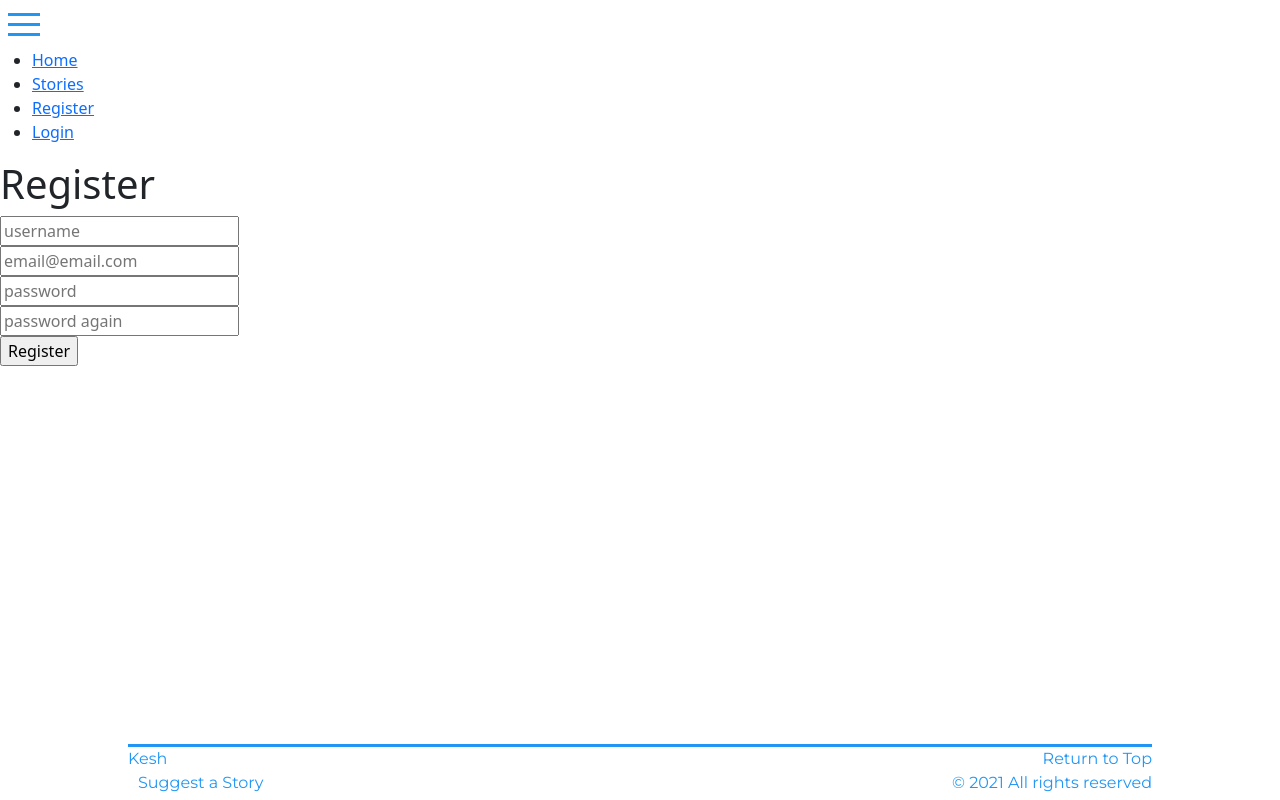
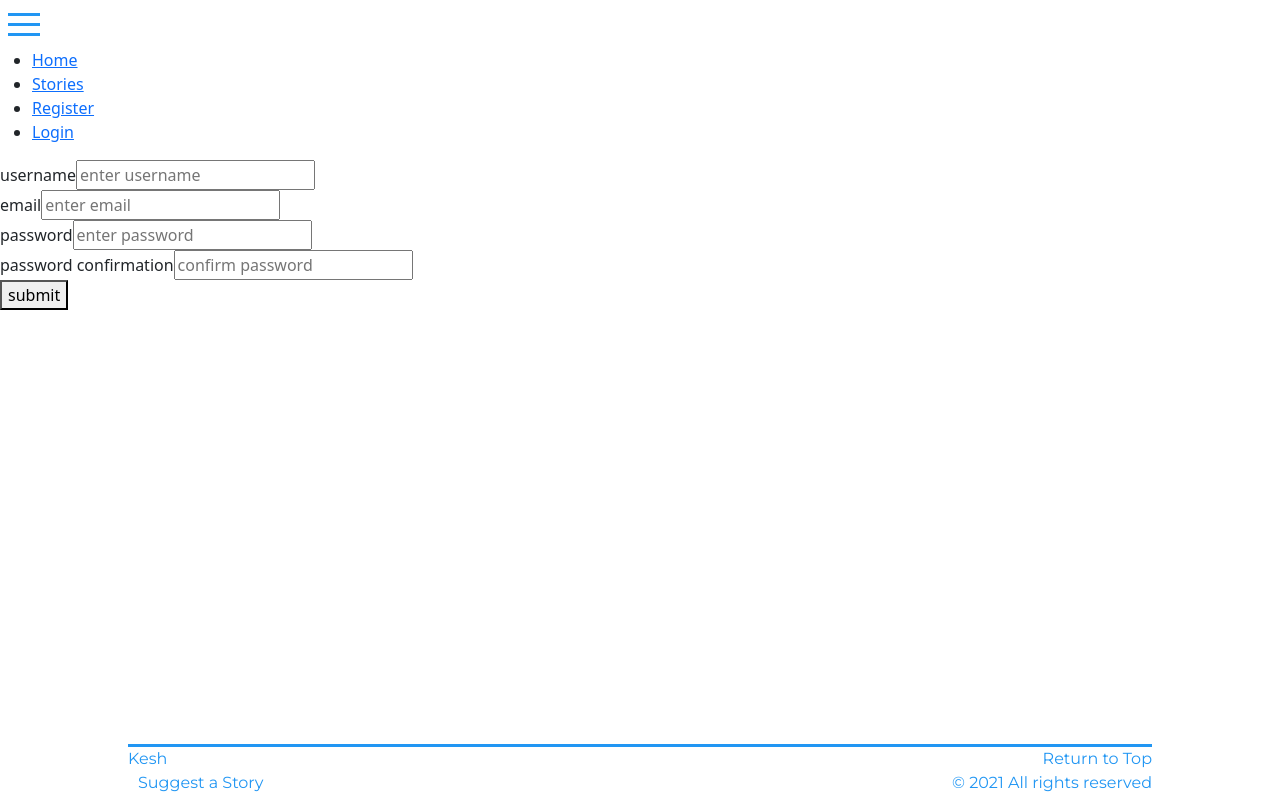
Before and after one commit to keshgurung/My-Story-, a React (Create React App) app in the folder frontend/client/: page /register in a window 1280 px wide. Built offline with nearby package versions, Linux system fonts and the light colour scheme.

Commit message:
register/login works

```diff
--- a/frontend/client/src/components/StoryCard.js
+++ b/frontend/client/src/components/StoryCard.js
@@ -1,11 +1,13 @@
 import React from 'react'
-// import { Link } from 'react-router-dom'
+import { Link } from 'react-router-dom'
 
-const StoryCard = ({ title, description, genre }) => {
+const StoryCard = ({ _id, title, description, genre }) => {
   return (
     // <Link to={`/story/${_id}`}>
     <>
-      <h2>{title}</h2>
+      <Link to={`/cities/${_id}`}>
+        <h2>{title}</h2>
+      </Link>
       <h3>{description}</h3>
       <h4>{genre.title}</h4>
     </>
--- a/frontend/client/src/pages/Login.js
+++ b/frontend/client/src/pages/Login.js
@@ -1,81 +1,87 @@
 import React, { useState } from 'react'
-import { Link, useHistory } from 'react-router-dom'
-import { login } from '../helpers/api'
-import { setToken, setUserId } from '../helpers/auth'
-import FormInput from '../components/FormInput'
+import { useHistory } from 'react-router-dom'
+import axios from 'axios'
+// import { ToastContainer, toast } from 'react-toastify'
 
-const Login = ({ setIsLoggedIn }) => {
-  const [data, setData] = useState({
+const Login = () => {
+  const history = useHistory()
+  // const [errors, setError] = useState(false)
+  const [loginData, setloginData] = useState({
     username: '',
     password: '',
   })
 
-  const [errorInfo, setErrorInfo] = useState({})
-  const [isError, setIsError] = useState(false)
-
-  const history = useHistory()
+  const handleChange = (event) => {
+    const newLoginData = {
+      ...loginData,
+      [event.target.name]: event.target.value,
+    }
+    setloginData(newLoginData)
+  }
+  // console.log('newLoginData', newLoginData)
+  const setTokenToLocalStorage = (token) => {
+    window.localStorage.setItem('token', token)
+    console.log('TOKEN', token)
+  }
 
   const handleSubmit = async (event) => {
     event.preventDefault()
-    login(data).then(handleSuccessfulLogin).catch(handleError)
-  }
-  const handleSuccessfulLogin = ({ token, userId }) => {
-    setToken(token)
-    setUserId(userId)
-    setIsLoggedIn(true)
-    setIsError(false)
-    history.push('/')
-  }
-  const handleError = (error) => {
-    if (error.response) {
-      setErrorInfo(error.response.data)
-      setIsError(true)
+    try {
+      const { data } = await axios.post('/api/auth/login/', loginData)
+      console.log('data', data)
+      console.log(loginData)
+      setTokenToLocalStorage(data.token)
+      history.push('/')
+    } catch (err) {
+      console.log(err)
     }
   }
-  const handleFormChange = (event) => {
-    const { name, value } = event.target
-    setData({
-      ...data,
-      [name]: value,
-    })
-  }
-
-  const formInputProps = { data, errorInfo, handleFormChange }
 
   return (
-    <section className='login'>
-      <form onSubmit={handleSubmit}>
-        <h1>Sign In</h1>
-        <FormInput
-          placeholder='username'
-          type='username'
-          name='username'
-          {...formInputProps}
-        />
-        <FormInput
-          placeholder='password'
-          type='password'
-          name='password'
-          {...formInputProps}
-        />
-        <div className='submit-section'>
-          <input type='submit' value='Login' />
-        </div>
-        {isError ? (
-          <div className='error'>
-            <p>There appears to have been an error. Please try again.</p>
-          </div>
-        ) : (
-          <></>
-        )}
-      </form>
-      <div className='signup'>
-        <p>
-          {' '}
-          Not a Member? <Link to='/register'>Sign up here</Link>
-        </p>
+    <>
+      <div className='login-wrap'>
+        <form onSubmit={handleSubmit} className='register-form'>
+          <>
+            <div className='form-group-register'>
+              <label className='frm-label' htmlFor='username'>
+                username
+              </label>
+              <input
+                className='main-input'
+                type='username'
+                name='username'
+                placeholder='enter username'
+                value={loginData.username}
+                onChange={handleChange}
+                required
+              />
+            </div>
+          </>
+
+          <>
+            <div className='form-group-register'>
+              <label className='frm-label' htmlFor='password'>
+                password
+              </label>
+              <input
+                className='main-input'
+                type='password'
+                name='password'
+                placeholder='enter password'
+                value={loginData.password}
+                onChange={handleChange}
+                required
+              />
+            </div>
+          </>
+
+          <>
+            <button>submit</button>
+          </>
+        </form>
       </div>
-    </section>
+    </>
   )
 }
+
 export default Login
--- a/frontend/client/src/pages/Register.js
+++ b/frontend/client/src/pages/Register.js
@@ -1,92 +1,123 @@
-// import axios from 'axios'
 import React, { useState } from 'react'
-import { useHistory } from 'react-router-dom'
-import { register } from '../helpers/api'
-import FormInput from '../components/FormInput'
+import axios from 'axios'
+import { useHistory } from 'react-router'
 
 const Register = () => {
-  // State variables to track user form input
-  const [data, setData] = useState({
+  const history = useHistory()
+
+  //* Form object state
+  const [formData, setFormData] = useState({
     username: '',
     email: '',
     password: '',
-    passwordConfirmation: '',
+    password_confirmation: '',
   })
-  const [errorInfo, setErrorInfo] = useState({})
-  const [isError, setIsError] = useState(false)
-  // We need the routing history hook in order to send the user to the next page
-  const history = useHistory()
 
-  const handleSubmit = async (event) => {
-    event.preventDefault()
+  // const [errors, setErrors] = useState({
+  //   username: '',
+  //   email: '',
+  //   password: '',
+  //   passwordConfirmation: '',
+  // })
 
-    register(data).then(handleSuccessfulRegister).catch(handleError)
+  // const [newSubmitForm, setNewSubmitForm] = useState([])
+
+  //*Get userInput
+  const handleUserData = (e) => {
+    const getUserData = { ...formData, [e.target.name]: e.target.value }
+    // const newErrors = { ...errors, [e.target.name]: '' }
+    setFormData(getUserData)
+    // setErrors(newErrors)
   }
 
-  const handleSuccessfulRegister = () => {
-    // Set the App state variable isLoggedIn to true
-    setIsError(false)
-    // And finally, redirect the user
+  //* Submit form as post request to backend
+  const submitForm = async (e) => {
+    e.preventDefault()
+    try {
+      await axios.post('/api/auth/register/', formData)
+      console.log(formData)
       history.push('/login')
-  }
-
-  const handleError = (error) => {
-    if (error.response) {
-      setErrorInfo(error.response.data)
-      setIsError(true)
+      console.log('Registration Success')
+    } catch (err) {
+      console.log(err)
     }
   }
 
-  const handleFormChange = (event) => {
-    const { name, value } = event.target
-    setData({
-      ...data,
-      [name]: value,
-    })
-  }
-
-  const formInputProps = { data, errorInfo, handleFormChange }
-
   return (
-    <section className='login'>
-      <form onSubmit={handleSubmit}>
-        <h1>Register</h1>
-        <FormInput
-          placeholder='username'
+    <>
+      <div className='register-wrap'>
+        <form onSubmit={submitForm} className='register-form'>
+          <top>
+            <div className='form-group-register'>
+              <label className='frm-label' htmlFor='email'>
+                username
+              </label>
+              <input
+                className='main-input'
                 type='text'
                 name='username'
-          {...formInputProps}
+                placeholder='enter username'
+                value={formData.username}
+                onChange={handleUserData}
+                required
               />
-        <FormInput
-          placeholder='email@email.com'
+            </div>
+          </top>
+
+          <bottom>
+            <div className='form-group-register'>
+              <label className='frm-label' htmlFor='email'>
+                email
+              </label>
+              <input
+                className='main-input'
                 type='email'
                 name='email'
-          {...formInputProps}
+                placeholder='enter email'
+                value={formData.email}
+                onChange={handleUserData}
+                required
               />
-        <FormInput
-          placeholder='password'
+            </div>
+          </bottom>
+          <top>
+            <div className='form-group-register'>
+              <label className='frm-label' htmlFor='password'>
+                password
+              </label>
+              <input
+                className='main-input'
                 type='password'
                 name='password'
-          {...formInputProps}
+                placeholder='enter password'
+                value={formData.password}
+                onChange={handleUserData}
+                required
               />
-        <FormInput
-          placeholder='password again'
+            </div>
+          </top>
+
+          <bottom>
+            <div className='form-group-register'>
+              <label className='frm-label' htmlFor='password_confirmation'>
+                password confirmation
+              </label>
+              <input
+                className='main-input'
                 type='password'
-          name='passwordConfirmation'
-          {...formInputProps}
+                name='password_confirmation'
+                placeholder='confirm password'
+                value={formData.password_confirmation}
+                onChange={handleUserData}
+                required
               />
-        <div className='submit-section'>
-          <input type='submit' value='Register' />
             </div>
-        {isError ? (
-          <div className='error'>
-            <p>Error in registering Please try again.</p>
+          </bottom>
+
+          <button>submit</button>
+        </form>
       </div>
-        ) : (
-          <></>
-        )}
-      </form>
-    </section>
+    </>
   )
 }
 
```
Also changed, not shown: frontend/client/src/components/StoryInformation.js (added, +72 -0 lines), frontend/client/src/pages/SingleStory.js (added, +29 -0 lines). Lines whose indentation alone changed are shown as unchanged.
